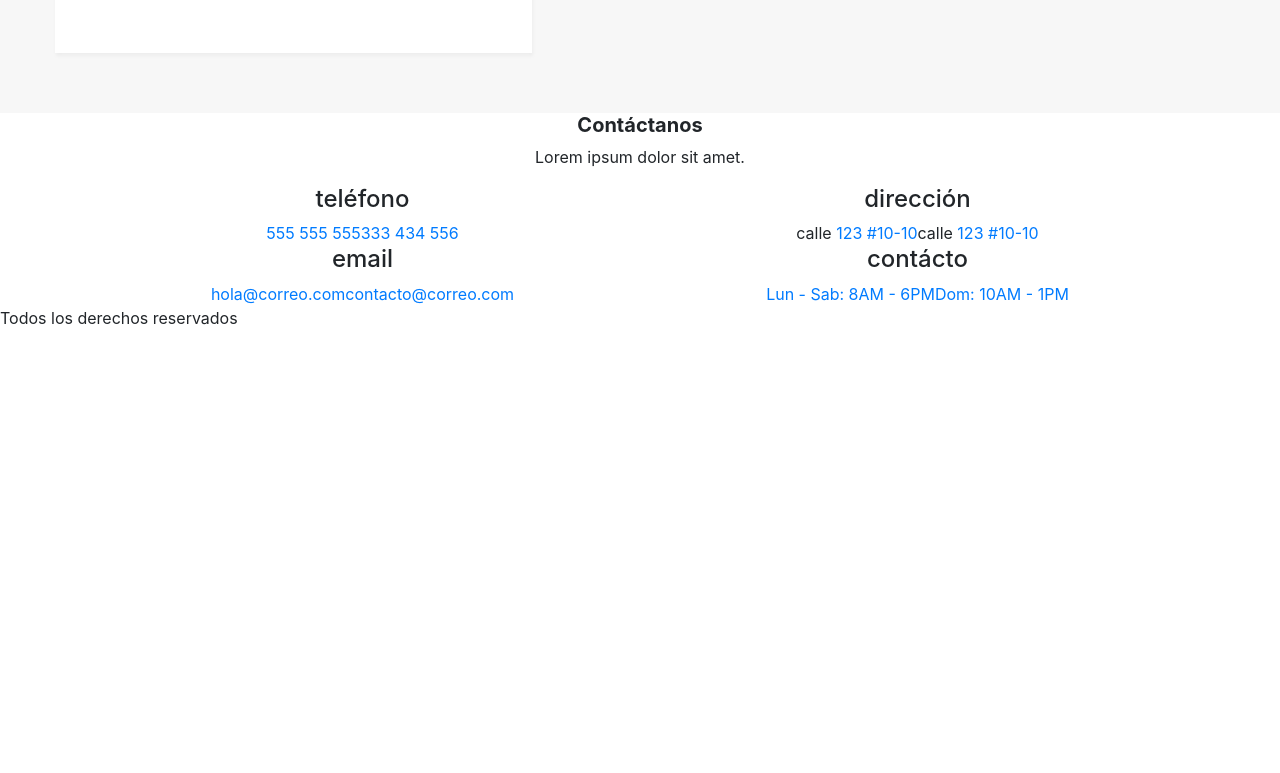
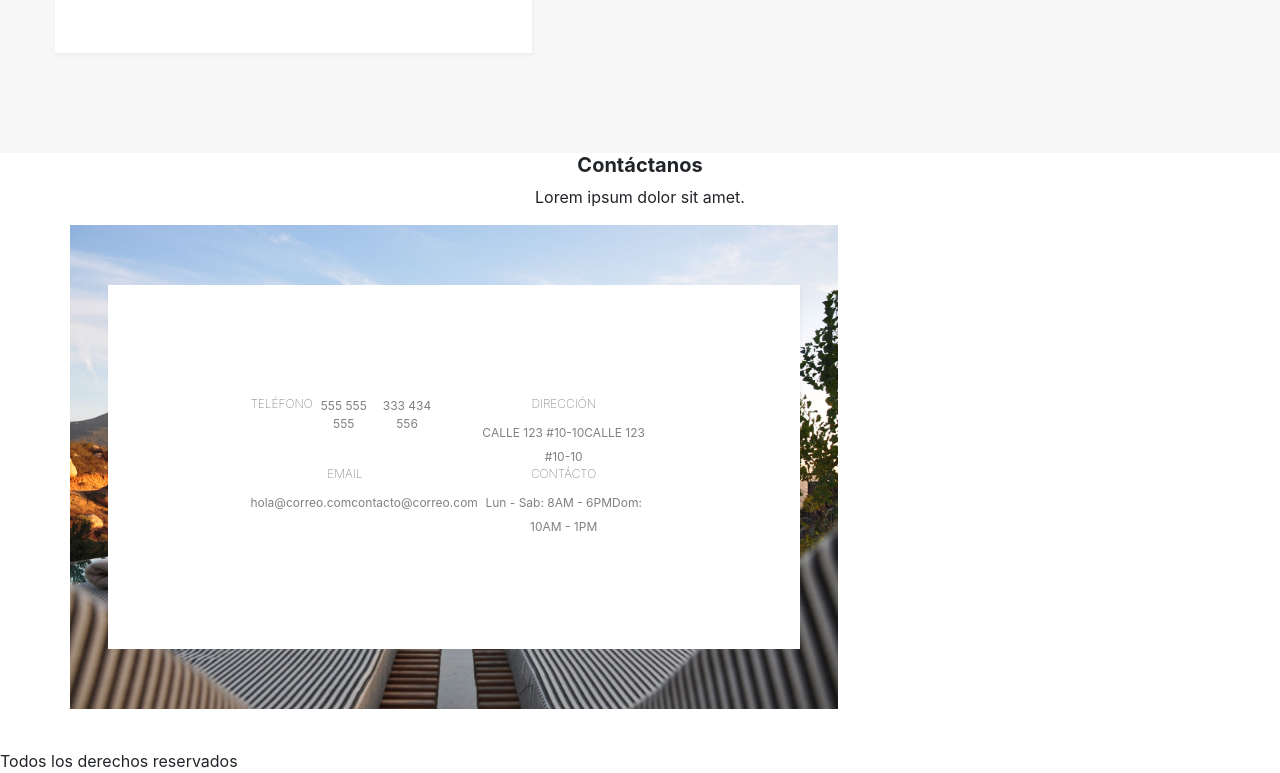
Before and after one commit to fernando-cv/trabajo-pug-y-sass-, a plain HTML site: page index.html in a window 1280 px wide. Shown: the part 3805-4578 px from the top of the page. Before the commit the page ends 4135 px from the top, so only its background shows below. Drawn offline with Linux system fonts and the light colour scheme.

Commit message:
cambios contacto falta header footer y unas cosas mas :D

```diff
--- a/css/app.scss
+++ b/css/app.scss
@@ -165,7 +165,7 @@ h2 {
 }
 
 .testimonios {
-  padding-bottom  : 60px;
+  padding-bottom  : 100px;
   background-color: rgba(128, 128, 128, 0.062);
 
   .testimonios-container {
@@ -207,4 +207,42 @@ h2 {
   }
 }
 
-.contacto {}
+.contacto {
+  padding-bottom: 0;
+
+  .contacto-info-background {
+    margin-bottom        : 40px;
+    padding              : 60px 0;
+    background-image     : url(../img/bg-portada.jpg);
+    background-size      : cover;
+    background-attachment: fixed;
+
+    .contacto-info-container {
+      background: white;
+      width     : 90%;
+      max-width : 70rem;
+      margin    : 0 auto;
+      box-shadow: 1px 3px 3px rgb(grey, 0.08);
+      padding   : 7rem;
+
+      .contenido-info {
+        h4 {
+          font-size     : 12px;
+          font-weight   : 100;
+          text-transform: uppercase;
+        }
+
+        span {
+          color         : grey;
+          font-size     : 12px;
+          text-transform: uppercase;
+        }
+
+        a {
+          color    : grey;
+          font-size: 12px;
+        }
+      }
+    }
+  }
+}
--- a/index.html
+++ b/index.html
@@ -171,20 +171,24 @@
             <h2>Contáctanos</h2>
             <p>Lorem ipsum dolor sit amet.</p>
           </div>
-          <div class="d-flex col-12 text-center">
-            <div class="col-6">
+          <div class="contacto-info-background">
+            <div class="contacto-info-container">
+              <div class="d-flex col-12 text-center contenido-info">
+                <div class="col-6 d-flex">
                   <h4>teléfono</h4><a href="#">555 555 555</a><a href="#">333 434 556</a>
                 </div>
                 <div class="col-6">
                   <h4>dirección </h4><span>calle <a href="#">123 #10-10</a></span><span>calle <a href="#">123 #10-10</a></span>
                 </div>
               </div>
-          <div class="d-flex col-12 text-center">
+              <div class="d-flex col-12 text-center contenido-info">
                 <div class="col-6">
                   <h4>email</h4><a href="#">hola@correo.com</a><a href="#">contacto@correo.com</a>
                 </div>
                 <div class="col-6">
                   <h4>contácto</h4><a href="#">Lun - Sab: 8AM - 6PM</a><a href="#">Dom: 10AM - 1PM</a>
+                </div>
+              </div>
             </div>
           </div>
         </div>
```
Also changed, not shown: css/app.css, 2 other files. Lines whose indentation alone changed are shown as unchanged.
